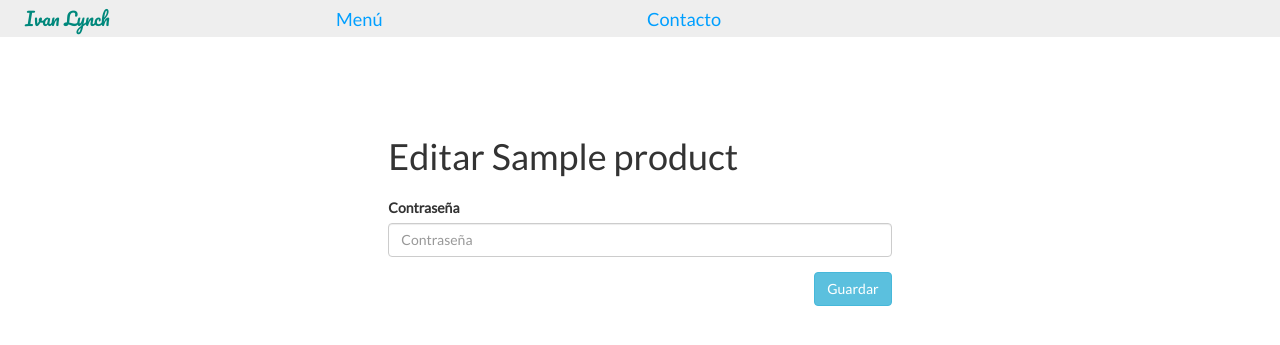
After one commit to ivanlynch/PaginaConNode, a Node server app: page /menu/delete/600000000000000000000001 in a window 1280 px wide. The commit adds this page. Shown: the top 345 px of the page. Run offline with Node 20, Linux system fonts and the light colour scheme; tables that the repository leaves empty hold one stand-in row (values such as "Sample post"); some libraries are stand-ins or nearby versions.

Commit message:
Creacion panel Delete

```diff
--- a/app.js
+++ b/app.js
@@ -27,6 +27,8 @@ mongoose.connect('mongodb://localhost/paginawebconnode');
 /* Declaramos que  express va a utilizar body-parser */
 app.use(bodyParser.json());
 app.use(bodyParser.urlencoded({extended: true}));
+
+/* Utilizamos method override para hacer update sobre post */
 app.use(method_override("_method"));
 
 //Definicion del Schema que se va a usar para almacenar los datos en MongoDB
@@ -60,26 +62,37 @@ app.get("/menu", function(solicitud, respuesta){
 	});
 });
 
-/* Edit de la imagen */
+/* Render a la vista Edit  */
 app.get("/menu/edit/:id", function(solicitud, respuesta){
-	var id_producto = solicitud.params.id;
-	Product.findOne({"_id": id_producto}, function(error, producto){
+
+	/* Buscamos dentro del model el objeto */
+	Product.findOne({"_id": solicitud.params.id }, function(error, producto){
+		/* hacemos render a la vista edit con los valores */
 		respuesta.render("menu/edit", { product: producto});
 	});
 });
 
+/* Vista Edit */
 app.put("/menu/:id", middleware_upload, function(solicitud, respuesta){
+
+	/* Comprobamos que sea el administrador */
 	if(solicitud.body.password == app_password){
+
+		/* Traemos los valores que vamos a modificar */
 		var data = {
 			title: solicitud.body.title,
 			description: solicitud.body.description,
 			pricing: solicitud.body.pricing
 		};
 
+		/* Buscamos el objeto por el ID y le pasamos los valores modificados */
 		Product.update({"_id": solicitud.params.id}, data, function(){
+
+			/* Hacemos render al menu */
 			respuesta.redirect("/menu");
 		});
 	}else{
+		/* En caso de que algo falle nos envia a la pagina principal*/
 		respuesta.redirect("/");
 	}
 
@@ -87,12 +100,20 @@ app.put("/menu/:id", middleware_upload, function(solicitud, respuesta){
 
 /* Panel de Administrador */
 app.post("/admin", function(solicitud, respuesta){
+
+	/* Si la contraseña del input es correcta */
 	if(solicitud.body.password == app_password){
+
+		/* Buscamos todos los objetos de la base de datos */
 		Product.find(function(error, documento){
-		if(error){ console.log(error);}
-			respuesta.render("admin/index", { products: documento })
-		});
+			/* En caso de error lo mostramos */
+			if(error){ console.log(error);}
+				/* Le enviamos a la vista index todos los objetos */
+				respuesta.render("admin/index", { products: documento })
+			});
 	}else{
+
+		/* Si la contraseña es incorrecta nos envia a la pagina principal */
 		respuesta.redirect("/");
 	}
 });
@@ -148,5 +169,35 @@ app.get("/menu/new", function(solicitud, respuesta){
 	respuesta.render("menu/new");
 });
 
+/* Vista Eliminar */
+app.get("/menu/delete/:id", function(solicitud, respuesta){
+	/* Buscamos un item en la base de datos con el id que recibimos como parametro */
+	Product.findOne({"_id": solicitud.params.id}, function(error, producto){
+		/* Una vez que lo encontramos, le enviamos a la vista el objeto entero */
+		respuesta.render("menu/delete", { producto: producto});
+	});
+});
+
+/* Vista con los datos de objeto Eliminar */
+app.delete("/menu/:id", middleware_upload, function(solicitud,respuesta){
+
+	/* Si la contraseña del input es correcta */
+	if(solicitud.body.password == app_password){
+
+		/* Eliminamos del model el objeto que sea igual al id que recibimos en la solicitud*/
+		Product.remove({"_id": solicitud.params.id}, function(error){
+
+			/* En caso de error lo mostramos*/
+			if(error){console.log(error); }
+
+			/* Nos envia al menu principal */
+			respuesta.redirect("/menu");
+		});
+	}else{
+		/* Si la contraseña es incorrecta nos envia a la pagina principal */
+		respuesta.redirect("/");
+	}
+});
+
 //Le decimos a express que escuche en el puerto 8080
 app.listen(8080);
--- a/views/admin/index.jade
+++ b/views/admin/index.jade
@@ -25,4 +25,4 @@ block contenido
 					td
 						a(href="/menu/edit/#{product.id}" class="btn") Editar
 						=" - "
-						a(href="#" class="btn") Eliminar
+						a(href="/menu/delete/#{product.id}" class="btn") Eliminar
--- /dev/null
+++ b/views/menu/delete.jade
@@ -0,0 +1,13 @@
+//- Extendemos del layout
+extends ../layout.jade
+//- Bloqueamos el contenido de layout para que no sea modificable.
+block contenido
+		div(class="col-md-5 center-block no-float top-space text-left")
+			h1 Editar #[span= producto.title]
+			//- Definicion del formulario Editar Producto
+			form(method="POST" action="/menu/#{producto.id}?_method=delete" style="margin-top:1.5em;" enctype="multipart/form-data")
+				div(class="form-group")
+					label Contraseña
+					input(type="password" name="password" placeholder="Contraseña" class="form-control")
+				div(class="form-group text-right")
+					input(type="submit" class="btn btn-info" value="Guardar")
```
